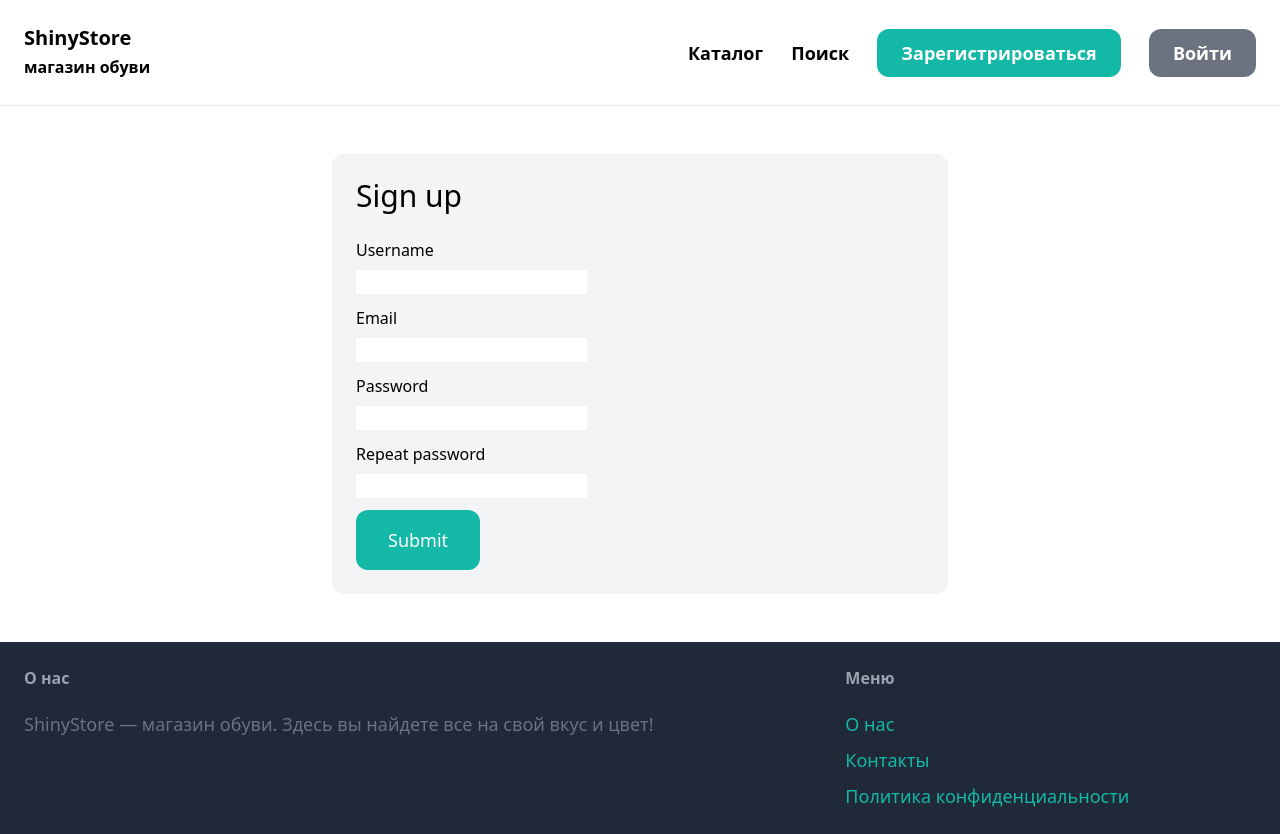
After one commit to Fenomen377/ShinyStore, a Django app: template users/templates/users/registration.html in a window 1280 px wide. The commit adds this page. Run offline with Django 4.2, Linux system fonts and the light colour scheme; the template is opened without the code that fills it, so the values that code supplies are empty, except form fields; tables that the repository leaves empty hold one stand-in row (values such as "Sample post"); form fields are guessed from the names that the template uses; some libraries are stand-ins or nearby versions.

Commit message:
рефакторинг, создание модели User, форм регистрации и авторизации пользователей

```diff
--- a/ShinyStore/settings.py
+++ b/ShinyStore/settings.py
@@ -40,6 +40,7 @@ INSTALLED_APPS = [
     'django.contrib.messages',
     'django.contrib.staticfiles',
     'shiny',
+    'users',
 ]
 
 MIDDLEWARE = [
@@ -133,3 +134,5 @@ MEDIA_ROOT = BASE_DIR / 'media'
 DEFAULT_AUTO_FIELD = 'django.db.models.BigAutoField'
 
 LOGIN_REDIRECT_URL = reverse_lazy("shiny:login")
+
+AUTH_USER_MODEL = 'users.User'
--- a/ShinyStore/urls.py
+++ b/ShinyStore/urls.py
@@ -7,5 +7,7 @@ from django.urls import path, include
 urlpatterns = [
     path('admin/', admin.site.urls),
     path('', include('shiny.urls')),
+    path('', include('users.urls')),
+    path('user/', include('users.urls', namespace='user')),
     path('accounts', include("django.contrib.auth.urls")),
 ] + static(settings.MEDIA_URL, document_root=settings.MEDIA_ROOT)
--- a/shiny/templates/shiny/index.html
+++ b/shiny/templates/shiny/index.html
@@ -1,4 +1,4 @@
-{% extends 'shiny/base.html' %}
+{% extends 'base.html' %}
 
 {% block content %}
     <div class="mt-6 px-6 py-12 bg-gray-100 rounded-xl">
--- a/shiny/templates/shiny/login.html
+++ b/shiny/templates/shiny/login.html
@@ -11,7 +11,7 @@
     <title>Title</title>
 </head>
 <body>
-<div class="container"> <div class="row"> <div class="col-md-6"> <div class="card"> <form onsubmit="event.preventDefault()" class="box"> <h1>Login</h1> <p class="text-muted"> Please enter your login and password!</p> <input type="text" name="" placeholder="Username"> <input type="password" name="" placeholder="Password"> <a class="forgot text-muted" href="#">Забыли пароль?</a> <input type="submit" name="" value="Login" href="#"> <div class="col-md-12"> <ul class="social-network social-circle"> <li><a href="#" class="icoFacebook" title="Facebook"><i class="fab fa-facebook-f"></i></a></li> <li><a href="#" class="icoTwitter" title="Twitter"><i class="fab fa-twitter"></i></a></li> <li><a href="#" class="icoGoogle" title="Google +"><i class="fab fa-google-plus"></i></a></li> </ul> </div> </form> </div> </div> </div>
+<div class="container"> <div class="row"> <div class="col-md-6"> <div class="card"> <form onsubmit="event.preventDefault()" class="box"> <h1>Авторизация</h1> <p class="text-muted"> Пожалуйста, введите ваш логин и пароль!</p> <input type="text" name="" placeholder="Username"> <input type="password" name="" placeholder="Password"> <a class="forgot text-muted" href="#">Забыли пароль?</a> <input type="submit" name="" value="Login" href="#"> <div class="col-md-12"> <ul class="social-network social-circle"> <li><a href="#" class="icoFacebook" title="Facebook"><i class="fab fa-facebook-f"></i></a></li> <li><a href="#" class="icoTwitter" title="Twitter"><i class="fab fa-twitter"></i></a></li> <li><a href="#" class="icoGoogle" title="Google +"><i class="fab fa-google-plus"></i></a></li> </ul> </div> </form> </div> </div> </div>
 </div>
 </body>
 </html>
--- a/shiny/urls.py
+++ b/shiny/urls.py
@@ -3,5 +3,5 @@ from .views import *
 
 urlpatterns = [
     path('', index),
-    path('login', login_view, name='login')
+
 ]
--- a/shiny/templates/shiny/base.html
+++ b/templates/base.html
@@ -20,10 +20,11 @@
 
                 {% if request.user.is_authenticated %}
                     <a href="" class="px-6 py-3 text-lg font-semibold bg-teal-500 text-white rounded-xl hover:bg-teal-700">Почта</a>
-                    <a href="" class="px-6 py-3 text-lg font-semibold bg-gray-500 text-white rounded-xl hover:bg-gray-700">Личный кабинет</a>
+                    <a href="{% url 'users:profile' %}" class="px-6 py-3 text-lg font-semibold bg-gray-500 text-white rounded-xl hover:bg-gray-700">Личный кабинет</a>
+                    <a href="{% url 'users:logout' %}" class="px-6 py-3 text-lg font-semibold bg-gray-500 text-white rounded-xl hover:bg-gray-700">Выйти</a>
                 {% else %}
-                    <a href="" class="px-6 py-3 text-lg font-semibold bg-teal-500 text-white rounded-xl hover:bg-teal-700">Зарегистрироваться</a>
-                    <a href="" class="px-6 py-3 text-lg font-semibold bg-gray-500 text-white rounded-xl hover:bg-gray-700">Войти</a>
+                    <a href="{% url 'users:registration' %}" class="px-6 py-3 text-lg font-semibold bg-teal-500 text-white rounded-xl hover:bg-teal-700">Зарегистрироваться</a>
+                    <a href="{% url 'users:login' %}" class="px-6 py-3 text-lg font-semibold bg-gray-500 text-white rounded-xl hover:bg-gray-700">Войти</a>
                 {% endif %}
             </div>
         </nav>
--- /dev/null
+++ b/users/templates/users/registration.html
@@ -0,0 +1,45 @@
+{% extends 'base.html' %}
+
+{% block title %}Sign up{% endblock %}
+
+{% block content %}
+<div class="w-1/2 my-6 mx-auto p-6 bg-gray-100 rounded-xl">
+    <h1 class="mb-6 text-3xl">Sign up</h1>
+
+    <form method="post" action=".">
+        {% csrf_token %}
+
+        <div class="mb-3">
+            <label class="inline-block mb-2">Username</label><br>
+            {{ form.username }}
+        </div>
+
+        <div class="mb-3">
+            <label class="inline-block mb-2">Email</label><br>
+            {{ form.email }}
+        </div>
+
+        <div class="mb-3">
+            <label class="inline-block mb-2">Password</label><br>
+            {{ form.password1 }}
+        </div>
+
+        <div class="mb-3">
+            <label class="inline-block mb-2">Repeat password</label><br>
+            {{ form.password2 }}
+        </div>
+
+        {% if form.errors or form.non_field_errors %}
+            <div class="mb-3 p-6 bg-red-100 rounded-xl">
+                {% for field in form %}
+                    {{ field.errors }}
+                {% endfor %}
+
+                {{ form.non_field_errors }}
+            </div>
+        {% endif %}
+
+        <button class="py-4 px-8 text-lg bg-teal-500 hover:bg-teal-700 rounded-xl text-white">Submit</button>
+    </form>
+</div>
+{% endblock %}
```
Also changed, not shown: users/forms.py (added, +37 -0 lines), users/templates/users/login.html (added, +36 -0 lines), users/templates/users/profile.html (added, +10 -0 lines), users/urls.py (added, +13 -0 lines), users/static/css/login.css (renamed from shiny/static/css/login.css).
